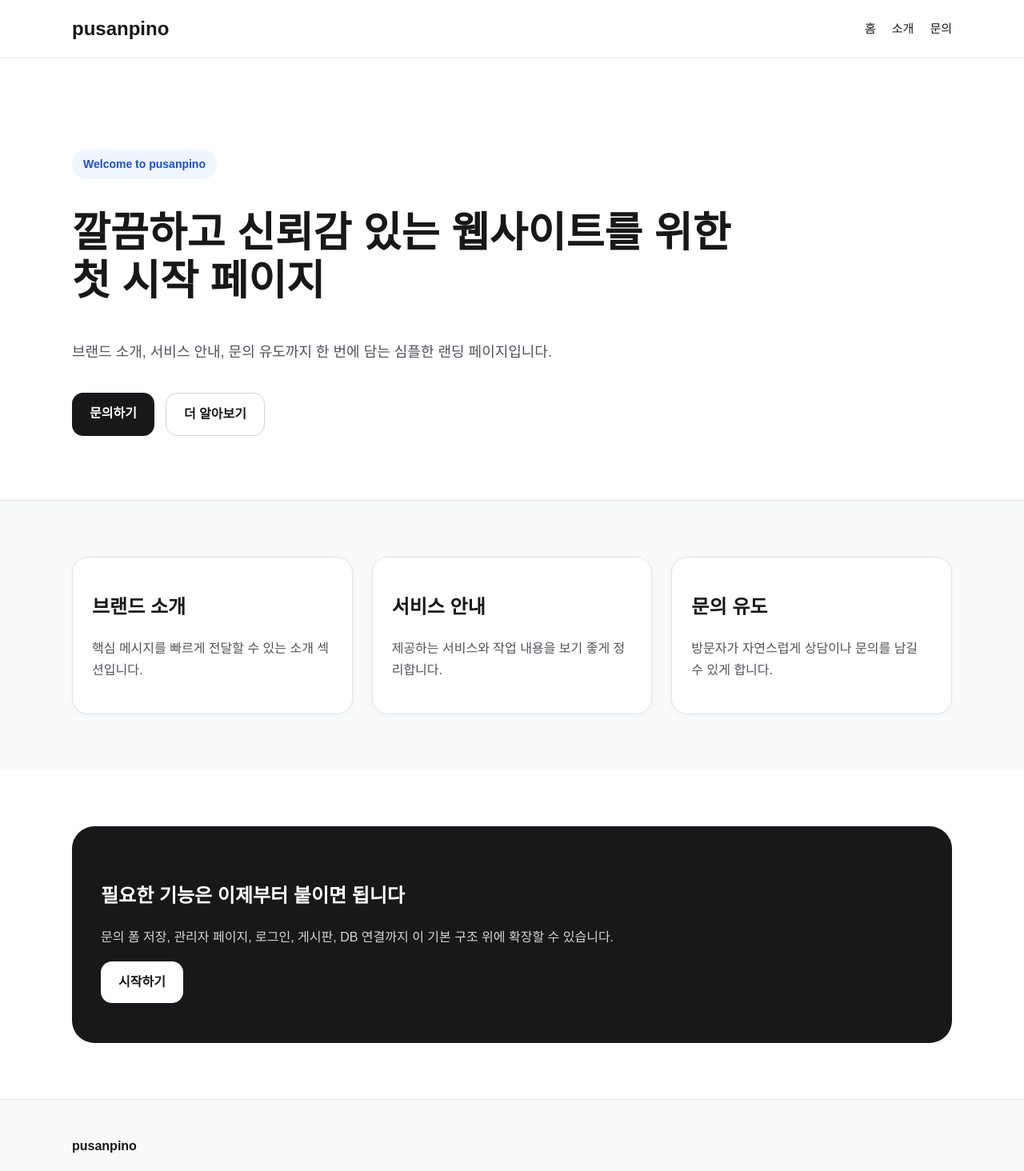
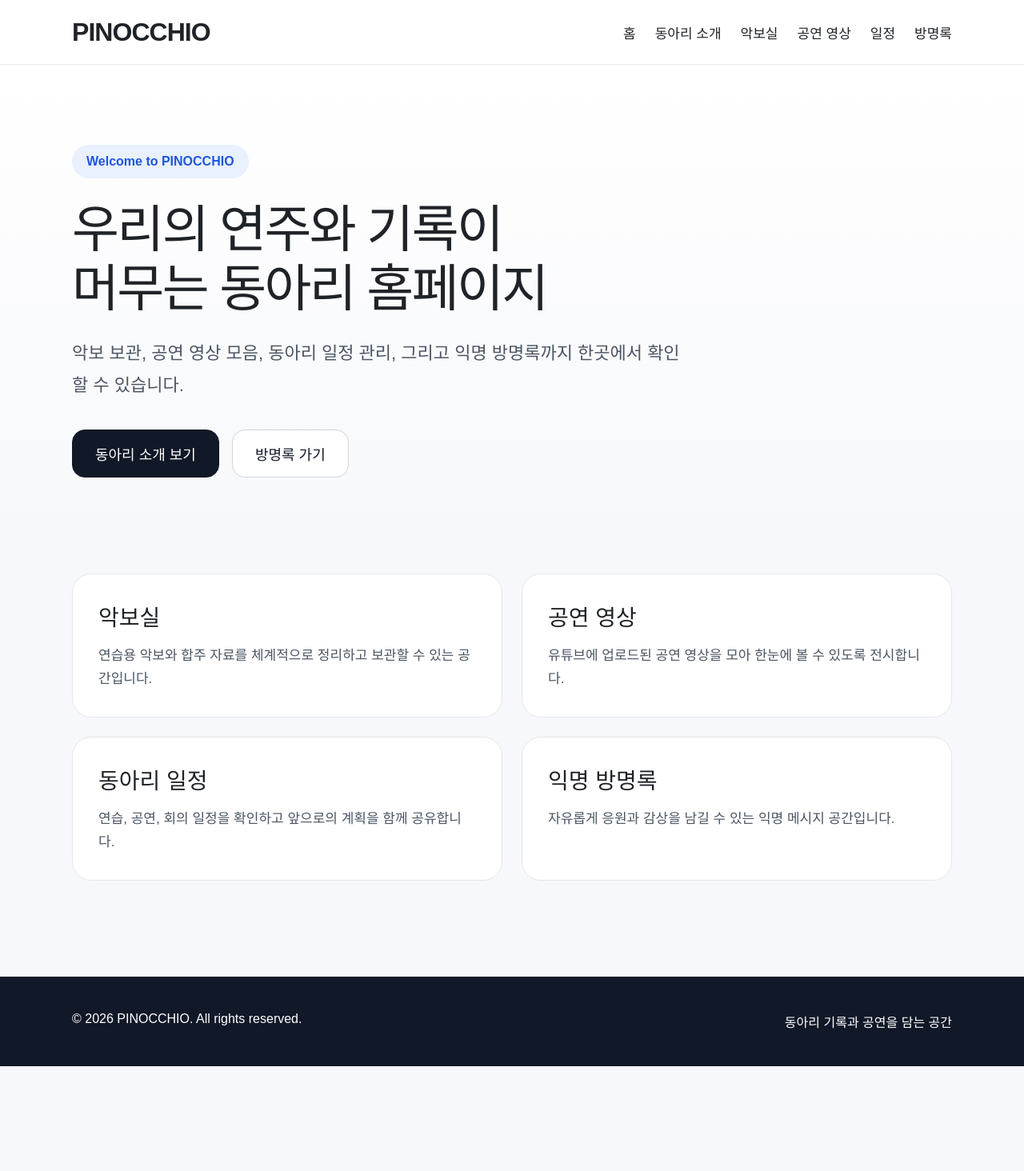
Before and after one commit to yddfhbh/pinocchio, a React (Vite) app: page / in a window 1280 px wide. Shown: the top 1464 px of the page at 80% size. After the commit the page ends 1333 px from the top, so only its background shows below. Built offline with nearby package versions, Linux system fonts and the light colour scheme.

Commit message:
site update

```diff
--- a/src/App.css
+++ b/src/App.css
@@ -4,9 +4,9 @@
 
 body {
   margin: 0;
-  font-family: Arial, sans-serif;
-  color: #18181b;
-  background: #ffffff;
+  font-family: "Pretendard", "Noto Sans KR", sans-serif;
+  background-color: #f7f8fb;
+  color: #1f2328;
 }
 
 a {
@@ -15,8 +15,8 @@ a {
 }
 
 .site-wrapper {
+  min-height: 100vh;
   display: flex;
-  min-height: 100vh;
   flex-direction: column;
 }
 
@@ -30,219 +30,246 @@ a {
 }
 
 .header {
+  background: #ffffff;
+  border-bottom: 1px solid #e5e7eb;
   position: sticky;
   top: 0;
   z-index: 100;
-  background: rgba(255, 255, 255, 0.95);
-  border-bottom: 1px solid #e4e4e7;
-  backdrop-filter: blur(8px);
+}
+
+.header-inner {
+  min-height: 80px;
+  display: flex;
+  align-items: center;
+  justify-content: space-between;
+  gap: 20px;
+}
+
+.logo {
+  font-size: 32px;
+  font-weight: 800;
+  letter-spacing: -0.03em;
 }
 
 .nav {
   display: flex;
-  align-items: center;
-  justify-content: space-between;
-  padding: 18px 0;
-}
-
-.logo {
-  font-size: 24px;
-  font-weight: 700;
-}
-
-.menu {
-  display: flex;
-  gap: 20px;
-  font-size: 15px;
-}
-
-.menu a:hover {
-  color: #2563eb;
+  gap: 24px;
+  font-size: 17px;
+  font-weight: 600;
 }
 
 .hero {
   padding: 100px 0 80px;
+  background: linear-gradient(180deg, #ffffff 0%, #f7f8fb 100%);
 }
 
 .badge {
   display: inline-block;
-  padding: 8px 14px;
+  padding: 12px 18px;
   border-radius: 999px;
-  background: #eff6ff;
-  color: #1d4ed8;
-  font-size: 14px;
-  font-weight: 600;
+  background: #e9f1ff;
+  color: #2156d9;
+  font-weight: 700;
+  margin-bottom: 28px;
 }
 
 .hero h1 {
-  margin-top: 24px;
-  font-size: 52px;
+  font-size: 64px;
   line-height: 1.15;
+  margin: 0 0 24px;
+  letter-spacing: -0.04em;
 }
 
 .hero-text {
-  margin-top: 24px;
-  max-width: 700px;
-  font-size: 18px;
-  line-height: 1.7;
-  color: #52525b;
+  font-size: 22px;
+  line-height: 1.8;
+  color: #4b5563;
+  max-width: 760px;
+  margin-bottom: 36px;
 }
 
 .hero-buttons {
   display: flex;
-  gap: 14px;
-  margin-top: 36px;
+  gap: 16px;
   flex-wrap: wrap;
 }
 
 .btn {
-  display: inline-block;
-  padding: 14px 22px;
-  border-radius: 14px;
-  font-weight: 600;
-  transition: 0.2s ease;
+  display: inline-flex;
+  align-items: center;
+  justify-content: center;
+  padding: 16px 28px;
+  border-radius: 16px;
+  font-size: 18px;
+  font-weight: 700;
+  border: 1px solid #d1d5db;
 }
 
 .btn-dark {
-  background: #18181b;
+  background: #111827;
   color: white;
-  border: none;
-  cursor: pointer;
-}
-
-.btn-dark:hover {
-  background: #3f3f46;
+  border-color: #111827;
 }
 
 .btn-light {
-  border: 1px solid #d4d4d8;
   background: white;
-}
-
-.btn-light:hover {
-  background: #f4f4f5;
-}
-
-.btn-white {
-  background: white;
-  color: #18181b;
+  color: #111827;
 }
 
 .features {
-  padding: 70px 0;
-  background: #f8fafc;
-  border-top: 1px solid #e4e4e7;
+  padding: 40px 0 80px;
 }
 
-.card-grid,
-.about-grid {
+.card-grid {
   display: grid;
-  grid-template-columns: repeat(3, 1fr);
+  grid-template-columns: repeat(2, 1fr);
   gap: 24px;
-}
-
-.about-grid {
-  grid-template-columns: repeat(2, 1fr);
-  margin-top: 30px;
 }
 
 .card {
   background: white;
-  border: 1px solid #e4e4e7;
-  border-radius: 20px;
-  padding: 24px;
-  box-shadow: 0 2px 10px rgba(0, 0, 0, 0.04);
+  border: 1px solid #e5e7eb;
+  border-radius: 24px;
+  padding: 32px;
+  min-height: 180px;
+}
+
+.card h3 {
+  margin-top: 0;
+  margin-bottom: 16px;
+  font-size: 28px;
 }
 
 .card p {
-  color: #52525b;
+  margin: 0;
+  color: #4b5563;
   line-height: 1.7;
+  font-size: 17px;
 }
 
-.cta {
-  padding: 70px 0;
-}
-
-.cta-box {
-  background: #18181b;
-  color: white;
-  border-radius: 28px;
-  padding: 50px 36px;
-}
-
-.cta-box p {
-  color: #d4d4d8;
-  max-width: 700px;
-  line-height: 1.7;
-}
-
-.page {
+.page-section {
   padding: 80px 0;
 }
 
-.page h1 {
-  font-size: 42px;
-  margin-bottom: 18px;
+.page-section h2 {
+  font-size: 44px;
+  margin: 0 0 20px;
 }
 
-.page-desc {
-  color: #52525b;
-  font-size: 18px;
-  line-height: 1.7;
-  max-width: 760px;
+.page-description {
+  font-size: 20px;
+  color: #4b5563;
+  line-height: 1.8;
+  margin-bottom: 32px;
 }
 
-.contact-form {
-  margin-top: 32px;
-  border: 1px solid #e4e4e7;
+.info-box,
+.list-card,
+.schedule-box,
+.guestbook-form,
+.guestbook-item {
+  background: white;
+  border: 1px solid #e5e7eb;
   border-radius: 20px;
-  padding: 28px;
-  box-shadow: 0 2px 10px rgba(0, 0, 0, 0.04);
-}
-
-.form-group {
-  display: flex;
-  flex-direction: column;
+  padding: 24px;
   margin-bottom: 20px;
 }
 
-.form-group label {
-  margin-bottom: 8px;
-  font-weight: 600;
+.info-box h3,
+.list-card h3 {
+  margin-top: 0;
 }
 
-.form-group input,
-.form-group textarea {
-  border: 1px solid #d4d4d8;
-  border-radius: 12px;
-  padding: 14px;
-  font-size: 15px;
+.info-box ul,
+.schedule-box ul {
+  padding-left: 20px;
+  margin-bottom: 0;
+  color: #4b5563;
+  line-height: 1.8;
+}
+
+.card-list {
+  display: grid;
+  gap: 20px;
+}
+
+.guestbook-form textarea {
+  width: 100%;
+  border: 1px solid #d1d5db;
+  border-radius: 14px;
+  padding: 16px;
+  font-size: 16px;
+  resize: vertical;
+  margin-bottom: 16px;
+}
+
+.guestbook-list {
+  margin-top: 24px;
 }
 
 .footer {
-  border-top: 1px solid #e4e4e7;
-  background: #fafafa;
-  padding: 30px 0;
-  color: #52525b;
+  background: #111827;
+  color: white;
+  margin-top: 40px;
 }
 
-.footer-title {
-  font-weight: 700;
-  color: #18181b;
+.footer-inner {
+  padding: 28px 0;
+  display: flex;
+  justify-content: space-between;
+  gap: 20px;
+  flex-wrap: wrap;
 }
 
-@media (max-width: 768px) {
+@media (max-width: 900px) {
+  .hero h1 {
+    font-size: 48px;
+  }
+
+  .card-grid {
+    grid-template-columns: 1fr;
+  }
+
+  .nav {
+    gap: 14px;
+    font-size: 15px;
+    flex-wrap: wrap;
+    justify-content: flex-end;
+  }
+}
+
+@media (max-width: 640px) {
+  .header-inner {
+    flex-direction: column;
+    align-items: flex-start;
+    padding: 16px 0;
+  }
+
+  .logo {
+    font-size: 28px;
+  }
+
+  .hero {
+    padding: 72px 0 56px;
+  }
+
   .hero h1 {
     font-size: 36px;
   }
 
-  .card-grid,
-  .about-grid {
-    grid-template-columns: 1fr;
+  .hero-text {
+    font-size: 18px;
   }
 
-  .menu {
-    gap: 14px;
-    font-size: 14px;
+  .page-section h2 {
+    font-size: 32px;
+  }
+
+  .btn {
+    width: 100%;
+  }
+
+  .hero-buttons {
+    flex-direction: column;
   }
 }
--- a/src/components/Footer.jsx
+++ b/src/components/Footer.jsx
@@ -1,9 +1,9 @@
 function Footer() {
   return (
     <footer className="footer">
-      <div className="container">
-        <p className="footer-title">pusanpino</p>
-        <p>© 2026 pusanpino. All rights reserved.</p>
+      <div className="container footer-inner">
+        <p>© 2026 PINOCCHIO. All rights reserved.</p>
+        <p>동아리 기록과 공연을 담는 공간</p>
       </div>
     </footer>
   );
--- a/src/components/Header.jsx
+++ b/src/components/Header.jsx
@@ -3,15 +3,18 @@ import { Link } from "react-router-dom";
 function Header() {
   return (
     <header className="header">
-      <div className="container nav">
+      <div className="container header-inner">
         <Link to="/" className="logo">
-          pusanpino
+          PINOCCHIO
         </Link>
 
-        <nav className="menu">
+        <nav className="nav">
           <Link to="/">홈</Link>
-          <Link to="/about">소개</Link>
-          <Link to="/contact">문의</Link>
+          <Link to="/about">동아리 소개</Link>
+          <Link to="/scores">악보실</Link>
+          <Link to="/videos">공연 영상</Link>
+          <Link to="/schedule">일정</Link>
+          <Link to="/guestbook">방명록</Link>
         </nav>
       </div>
     </header>
--- a/src/index.css
+++ b/src/index.css
@@ -1,5 +1,12 @@
 :root {
-  font-family: Arial, sans-serif;
-  line-height: 1.5;
-  font-weight: 400;
+  color: #1f2328;
+  background-color: #f7f8fb;
+  font-synthesis: none;
+  text-rendering: optimizeLegibility;
+  -webkit-font-smoothing: antialiased;
+  -moz-osx-font-smoothing: grayscale;
 }
+
+html {
+  scroll-behavior: smooth;
+}
--- a/src/pages/About.jsx
+++ b/src/pages/About.jsx
@@ -1,27 +1,32 @@
 function About() {
   return (
-    <section className="page container">
-      <h1>소개</h1>
-      <p className="page-desc">
-        pusanpino는 심플하고 직관적인 웹 경험을 목표로 하는 사이트입니다.
-        복잡하지 않지만 필요한 정보는 명확하게 전달하는 구조를 지향합니다.
-      </p>
+    <section className="page-section">
+      <div className="container">
+        <h2>동아리 소개</h2>
+        <p className="page-description">
+          PINOCCHIO는 음악과 연주를 사랑하는 사람들이 모여
+          함께 연습하고 공연을 만들어가는 동아리입니다.
+        </p>
 
-      <div className="about-grid">
-        <div className="card">
-          <h2>우리가 하는 일</h2>
-          <p>
-            브랜드 소개 페이지, 문의 유도 페이지, 기본 웹사이트 구조 제작 등
-            실제 운영 가능한 형태의 웹 화면을 구성합니다.
-          </p>
+        <div className="info-box">
+          <h3>우리가 하는 활동</h3>
+          <ul>
+            <li>정기 연습 및 합주</li>
+            <li>교내외 공연 준비</li>
+            <li>악보 공유와 파트 연습</li>
+            <li>신입 부원 모집 및 교류 활동</li>
+          </ul>
         </div>
 
-        <div className="card">
-          <h2>지향하는 방향</h2>
-          <p>
-            빠른 로딩, 모바일 최적화, 단순한 구조, 확장 가능한 코드 기반을
-            중요하게 생각합니다.
-          </p>
+        <div className="info-box">
+          <h3>홈페이지에서 할 수 있는 것</h3>
+          <ul>
+            <li>동아리 활동 소개 보기</li>
+            <li>악보 자료 확인</li>
+            <li>공연 영상 감상</li>
+            <li>일정 확인</li>
+            <li>익명 방명록 작성</li>
+          </ul>
         </div>
       </div>
     </section>
--- /dev/null
+++ b/src/pages/Guestbook.jsx
@@ -0,0 +1,31 @@
+function Guestbook() {
+  return (
+    <section className="page-section">
+      <div className="container">
+        <h2>익명 방명록</h2>
+        <p className="page-description">
+          공연을 본 감상이나 응원의 메시지를 자유롭게 남겨주세요.
+        </p>
+
+        <div className="guestbook-form">
+          <textarea
+            placeholder="응원 한마디를 남겨주세요."
+            rows="5"
+          ></textarea>
+          <button className="btn btn-dark">등록하기</button>
+        </div>
+
+        <div className="guestbook-list">
+          <div className="guestbook-item">
+            <p>익명: 오늘 공연 정말 좋았어요!</p>
+          </div>
+          <div className="guestbook-item">
+            <p>익명: 다음 연주회도 기대하겠습니다.</p>
+          </div>
+        </div>
+      </div>
+    </section>
+  );
+}
+
+export default Guestbook;
--- a/src/pages/Home.jsx
+++ b/src/pages/Home.jsx
@@ -2,61 +2,67 @@ import { Link } from "react-router-dom";
 
 function Home() {
   return (
-    <>
-      <section className="hero container">
-        <p className="badge">Welcome to pusanpino</p>
+    <div>
+      <section className="hero">
+        <div className="container">
+          <span className="badge">Welcome to PINOCCHIO</span>
           <h1>
-          깔끔하고 신뢰감 있는 웹사이트를 위한
+            우리의 연주와 기록이
             <br />
-          첫 시작 페이지
+            머무는 동아리 홈페이지
           </h1>
           <p className="hero-text">
-          브랜드 소개, 서비스 안내, 문의 유도까지 한 번에 담는
-          심플한 랜딩 페이지입니다.
+            악보 보관, 공연 영상 모음, 동아리 일정 관리,
+            그리고 익명 방명록까지 한곳에서 확인할 수 있습니다.
           </p>
 
           <div className="hero-buttons">
-          <Link to="/contact" className="btn btn-dark">
-            문의하기
+            <Link to="/about" className="btn btn-dark">
+              동아리 소개 보기
             </Link>
-          <Link to="/about" className="btn btn-light">
-            더 알아보기
+            <Link to="/guestbook" className="btn btn-light">
+              방명록 가기
             </Link>
+          </div>
         </div>
       </section>
 
       <section className="features">
         <div className="container card-grid">
           <div className="card">
-            <h2>브랜드 소개</h2>
-            <p>핵심 메시지를 빠르게 전달할 수 있는 소개 섹션입니다.</p>
+            <h3>악보실</h3>
+            <p>
+              연습용 악보와 합주 자료를 체계적으로 정리하고
+              보관할 수 있는 공간입니다.
+            </p>
           </div>
 
           <div className="card">
-            <h2>서비스 안내</h2>
-            <p>제공하는 서비스와 작업 내용을 보기 좋게 정리합니다.</p>
+            <h3>공연 영상</h3>
+            <p>
+              유튜브에 업로드된 공연 영상을 모아
+              한눈에 볼 수 있도록 전시합니다.
+            </p>
           </div>
 
           <div className="card">
-            <h2>문의 유도</h2>
-            <p>방문자가 자연스럽게 상담이나 문의를 남길 수 있게 합니다.</p>
+            <h3>동아리 일정</h3>
+            <p>
+              연습, 공연, 회의 일정을 확인하고
+              앞으로의 계획을 함께 공유합니다.
+            </p>
+          </div>
+
+          <div className="card">
+            <h3>익명 방명록</h3>
+            <p>
+              자유롭게 응원과 감상을 남길 수 있는
+              익명 메시지 공간입니다.
+            </p>
           </div>
         </div>
       </section>
-
-      <section className="cta container">
-        <div className="cta-box">
-          <h2>필요한 기능은 이제부터 붙이면 됩니다</h2>
-          <p>
-            문의 폼 저장, 관리자 페이지, 로그인, 게시판, DB 연결까지
-            이 기본 구조 위에 확장할 수 있습니다.
-          </p>
-          <Link to="/contact" className="btn btn-white">
-            시작하기
-          </Link>
     </div>
-      </section>
-    </>
   );
 }
 
--- /dev/null
+++ b/src/pages/Schedule.jsx
@@ -0,0 +1,24 @@
+function Schedule() {
+  return (
+    <section className="page-section">
+      <div className="container">
+        <h2>동아리 일정</h2>
+        <p className="page-description">
+          연습, 공연, 회의 등 중요한 일정을 확인하는 공간입니다.
+        </p>
+
+        <div className="schedule-box">
+          <p>추후 이곳에 구글 캘린더 또는 자체 캘린더가 들어갈 예정입니다.</p>
+          <ul>
+            <li>정기 연습 일정</li>
+            <li>공연 일정</li>
+            <li>회의 일정</li>
+            <li>시험기간 휴동 안내</li>
+          </ul>
+        </div>
+      </div>
+    </section>
+  );
+}
+
+export default Schedule;
--- /dev/null
+++ b/src/pages/Videos.jsx
@@ -0,0 +1,31 @@
+function Videos() {
+  return (
+    <section className="page-section">
+      <div className="container">
+        <h2>공연 영상</h2>
+        <p className="page-description">
+          유튜브에 업로드된 동아리 공연 영상을 모아보는 공간입니다.
+        </p>
+
+        <div className="card-grid">
+          <div className="card">
+            <h3>2025 봄 정기연주회</h3>
+            <p>공연 영상 링크와 설명이 이곳에 들어갈 예정입니다.</p>
+          </div>
+
+          <div className="card">
+            <h3>버스킹 공연</h3>
+            <p>공연 날짜, 장소, 곡 목록 등을 함께 정리할 수 있습니다.</p>
+          </div>
+
+          <div className="card">
+            <h3>연습 영상 모음</h3>
+            <p>공개 가능한 연습 영상도 함께 전시할 수 있습니다.</p>
+          </div>
+        </div>
+      </div>
+    </section>
+  );
+}
+
+export default Videos;
```
Also changed, not shown: src/App.jsx (+8 -2 lines), src/pages/Scores.jsx (added, +31 -0 lines), new.txt. Lines whose indentation alone changed are shown as unchanged.
